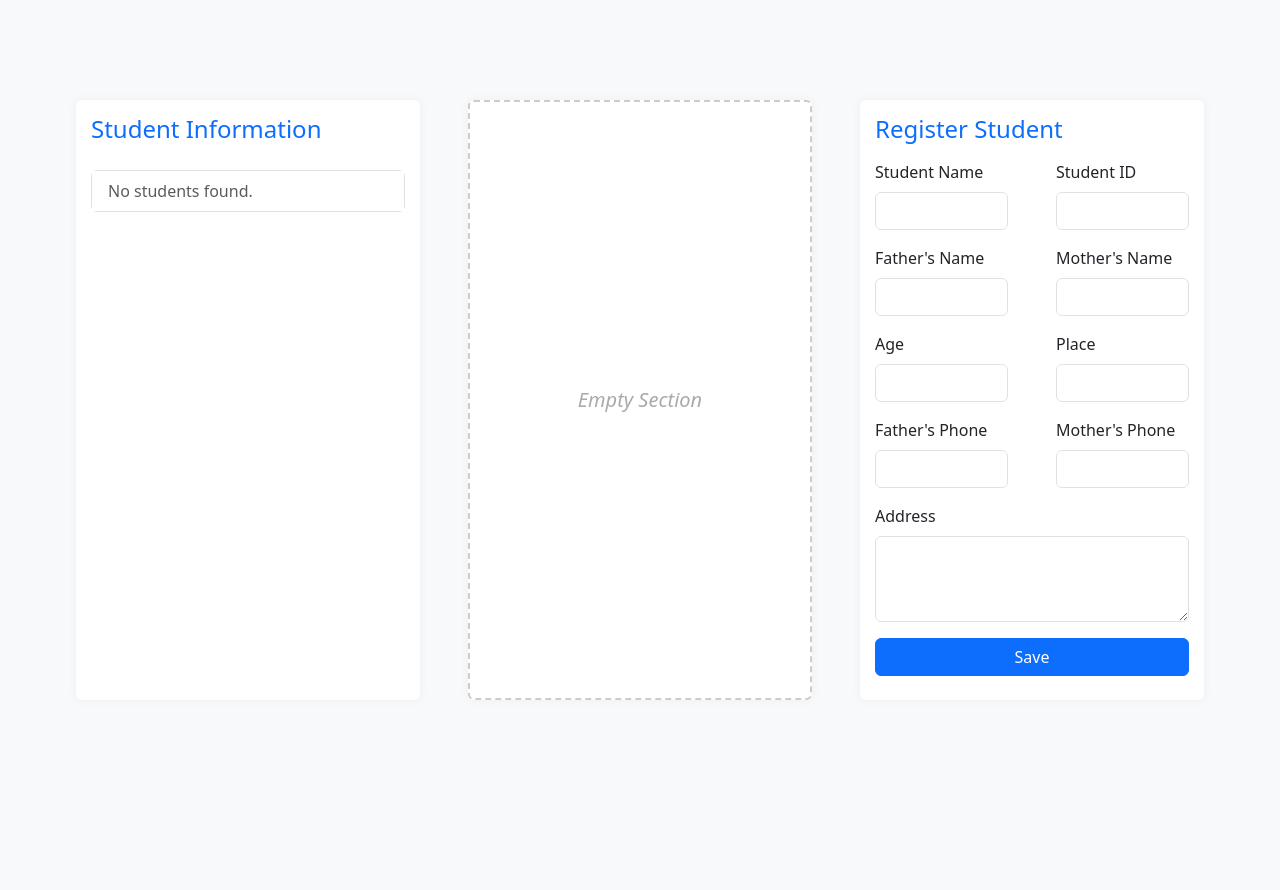
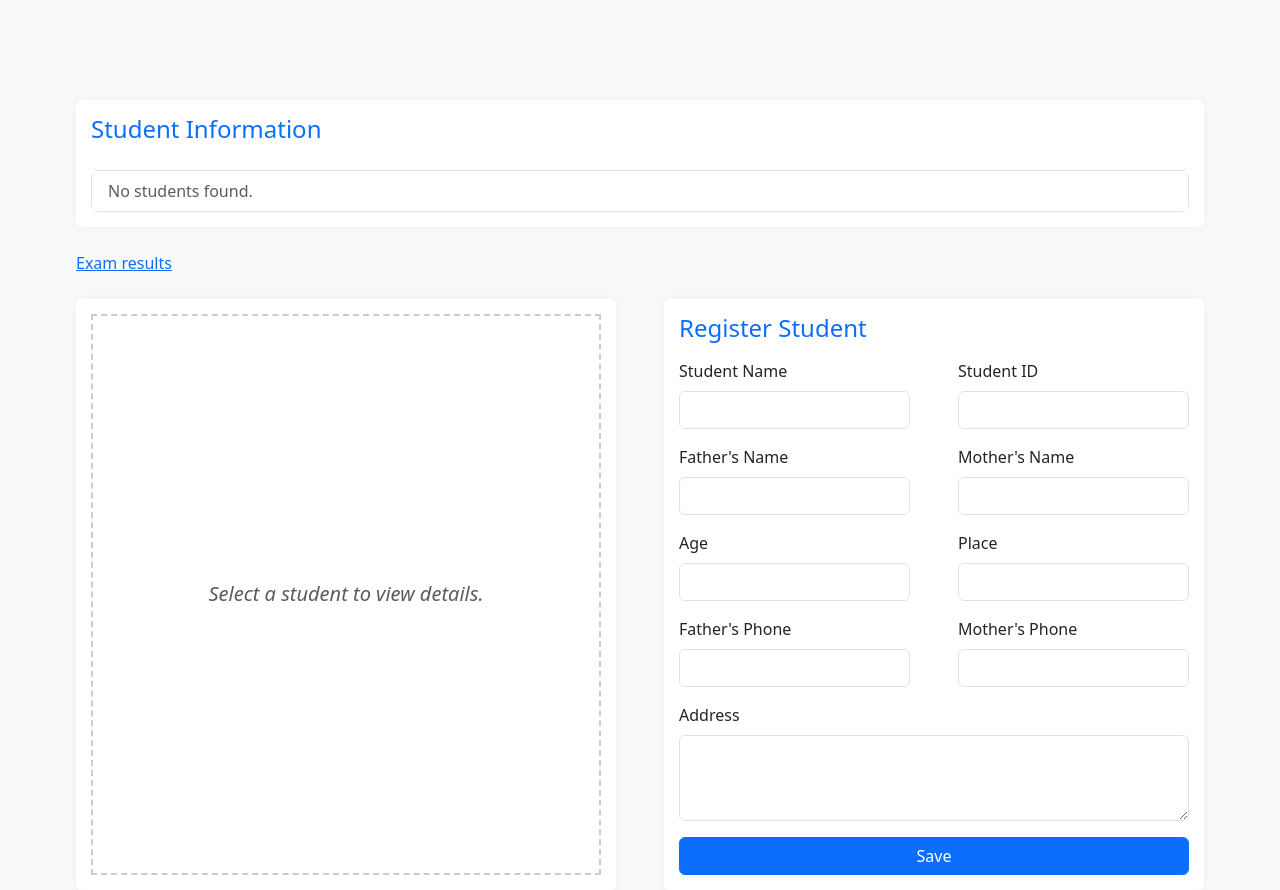
Before and after one commit to balaganesh-v/student_details, a Flask app: page / in a window 1280 px wide. Before the commit the page ends 700 px from the top, so only its background shows below. Run offline with Flask 3, Linux system fonts and the light colour scheme; data that the repository does not hold is empty.

Commit message:
Update the Delete Button

```diff
--- a/templates/index.html
+++ b/templates/index.html
@@ -98,21 +98,46 @@
                 </div>
                 <!-- <span class="badge bg-primary rounded-pill">{{ student.place }}</span> -->
                 <div>
-                  <a class="btn btn-sm btn-warning me-1">Edit</a>
-                  <a  class="btn btn-sm btn-danger">Delete</a>
+                  <form action="/edit_student/{{student.student_id}}" method="post"
+                    style="display:inline;">
+                    <button type="submit" class="btn btn-sm btn-success">Edit</button>
+                  </form>
+                  <form action="{{ url_for('delete_student', student_id=student.student_id) }}" method="post"
+                    style="display:inline;">
+                    <button type="submit" class="btn btn-sm btn-danger">Delete</button>
+                  </form>
                 </div>
               </li>
               {% else %}
               <li class="list-group-item text-muted">No students found.</li>
               {% endfor %}
+            </div>
           </ul>
         </div>
       </div>
 
-      <!-- Middle Section: Empty Box -->
+      <a href="/exam" >Exam results</a>
+      <!-- Middle Section: Student Details -->
       <div class="col-md-4">
-        <div class="equal-section empty-box">
-          Empty Section
+        <div class="equal-section">
+          {% if selected_student %}
+          <h5 class="text-primary mb-3">Student Details</h5>
+          <ul class="list-group">
+            <li class="list-group-item"><strong>Name:</strong> {{ selected_student['student_name'] }}</li>
+            <li class="list-group-item"><strong>ID:</strong> {{ selected_student.student_id }}</li> </li>
+            <li class="list-group-item"><strong>Father's Name:</strong> {{ selected_student.father_name or '-' }}</li>
+            <li class="list-group-item"><strong>Mother's Name:</strong> {{ selected_student.mother_name or '-' }}</li>
+            <li class="list-group-item"><strong>Age:</strong> {{ selected_student.student_age or '-' }}</li>
+            <li class="list-group-item"><strong>Father's Phone:</strong> {{ selected_student.fatherphone or '-' }}</li>
+            <li class="list-group-item"><strong>Mother's Phone:</strong> {{ selected_student.motherphone or '-' }}</li>
+            <li class="list-group-item"><strong>Place:</strong> {{ selected_student.place or '-' }}</li>
+            <li class="list-group-item"><strong>Address:</strong> {{ selected_student.address or '-' }}</li>
+          </ul>
+          {% else %}
+          <div class="empty-box d-flex align-items-center justify-content-center h-100 text-muted fst-italic">
+            Select a student to view details.
+          </div>
+          {% endif %}
         </div>
       </div>
 
```
